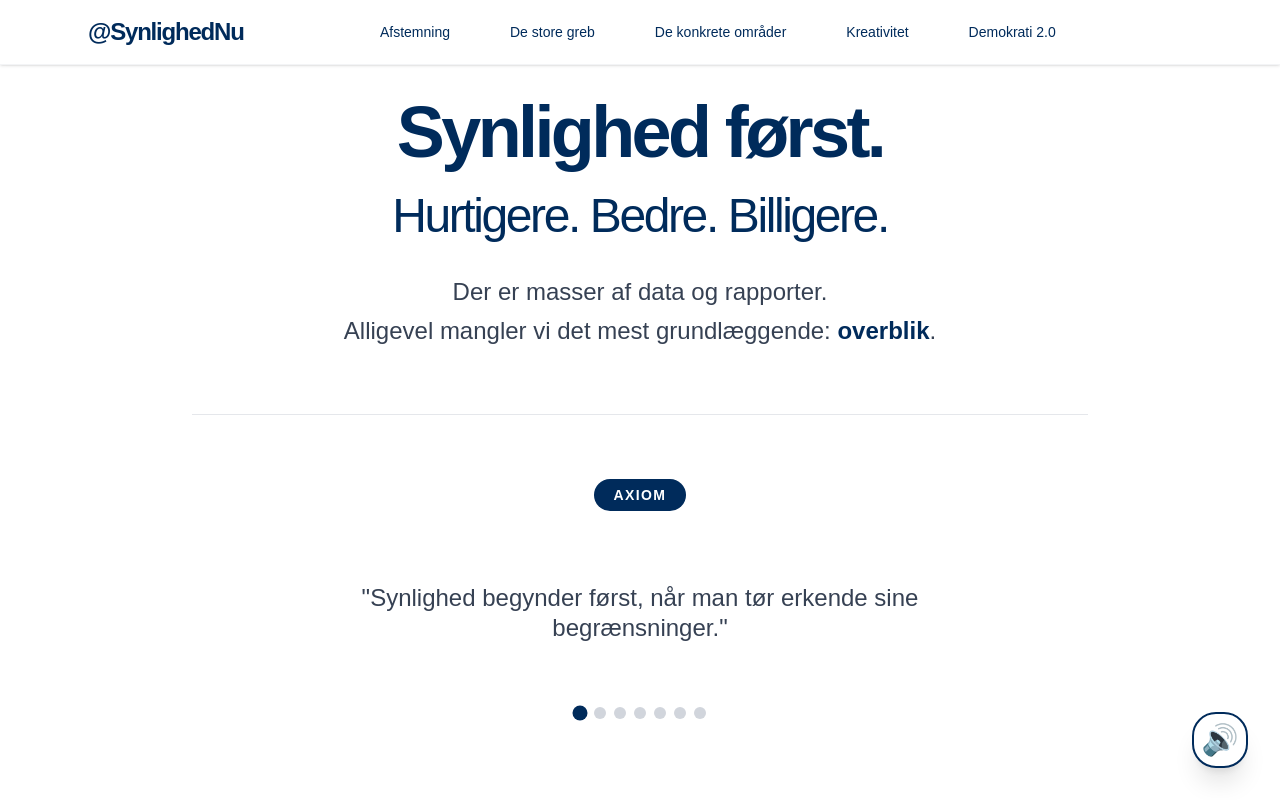
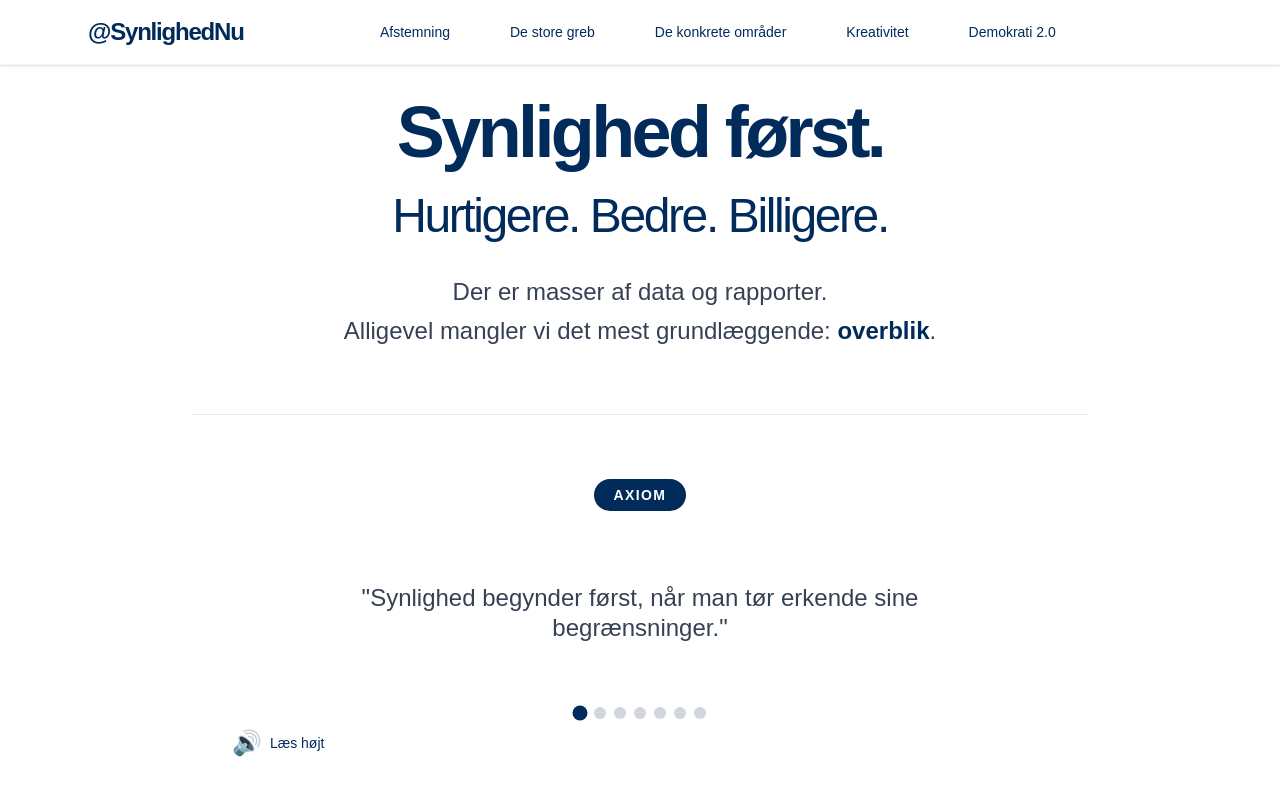
Before and after one commit to synlighed-nu/synlighed-nu-clean, a Next.js app: page / in a window 1280 px wide. Shown: the top 800 px of the page. Built offline with nearby package versions, Linux system fonts and the light colour scheme.

Commit message:
Update _SpeakerButton.tsx

```diff
--- a/app/components/common/_SpeakerButton.tsx
+++ b/app/components/common/_SpeakerButton.tsx
@@ -1,32 +1,65 @@
 'use client';
 
-import React from 'react';
+import React, { useState, useRef } from 'react';
 
-export default function SpeakerButton() {
-  const speak = () => {
-    const utterance = new SpeechSynthesisUtterance();
+interface SpeakerButtonProps {
+  text: string;
+  className?: string;
+}
 
-    // Fjern eventuel tidligere oplæsning
-    window.speechSynthesis.cancel();
+export default function SpeakerButton({ text, className = "" }: SpeakerButtonProps) {
+  const [isSpeaking, setIsSpeaking] = useState(false);
+  const [isPaused, setIsPaused] = useState(false);
+  const utteranceRef = useRef<SpeechSynthesisUtterance | null>(null);
 
-    // Hent tekst fra hovedindholdet
-    const content = document.querySelector('main, .prose, section') || document.body;
-    utterance.text = content.textContent || document.body.textContent || '';
+  const toggleSpeech = () => {
+    const synth = window.speechSynthesis;
 
-    utterance.lang = 'da-DK';     // Dansk
-    utterance.rate = 0.95;        // Lidt langsommere end normalt
-    utterance.pitch = 1.0;
+    if (isSpeaking && !isPaused) {
+      // Pause
+      synth.pause();
+      setIsPaused(true);
+    }
+    else if (isPaused) {
+      // Resume
+      synth.resume();
+      setIsPaused(false);
+    }
+    else {
+      // Start ny oplæsning
+      if (synth.speaking) {
+        synth.cancel();
+      }
 
-    window.speechSynthesis.speak(utterance);
+      const utterance = new SpeechSynthesisUtterance(text);
+      utterance.lang = 'da-DK';        // Dansk
+      utterance.rate = 0.95;           // Lidt langsommere end standard (mere behageligt)
+      utterance.pitch = 1;
+
+      utterance.onend = () => {
+        setIsSpeaking(false);
+        setIsPaused(false);
+      };
+
+      synth.speak(utterance);
+      utteranceRef.current = utterance;
+      setIsSpeaking(true);
+      setIsPaused(false);
+    }
   };
 
   return (
     <button
-      onClick={speak}
-      className="fixed bottom-8 right-8 bg-white border-2 border-[#002B5B] text-[#002B5B] w-14 h-14 rounded-3xl flex items-center justify-center shadow-xl hover:scale-110 active:scale-95 transition-all z-50 text-3xl"
-      title="Læs siden højt"
+      onClick={toggleSpeech}
+      className={`flex items-center gap-2 px-4 py-2 rounded-full transition-all hover:bg-gray-100 ${className}`}
+      title={isSpeaking ? (isPaused ? "Fortsæt oplæsning" : "Pause oplæsning") : "Læs teksten højt"}
     >
-      🔊
+      <span className="text-2xl">
+        {isSpeaking ? (isPaused ? "▶️" : "⏸️") : "🔊"}
+      </span>
+      <span className="text-sm font-medium">
+        {isSpeaking ? (isPaused ? "Fortsæt" : "Pause") : "Læs højt"}
+      </span>
     </button>
   );
 }
```
